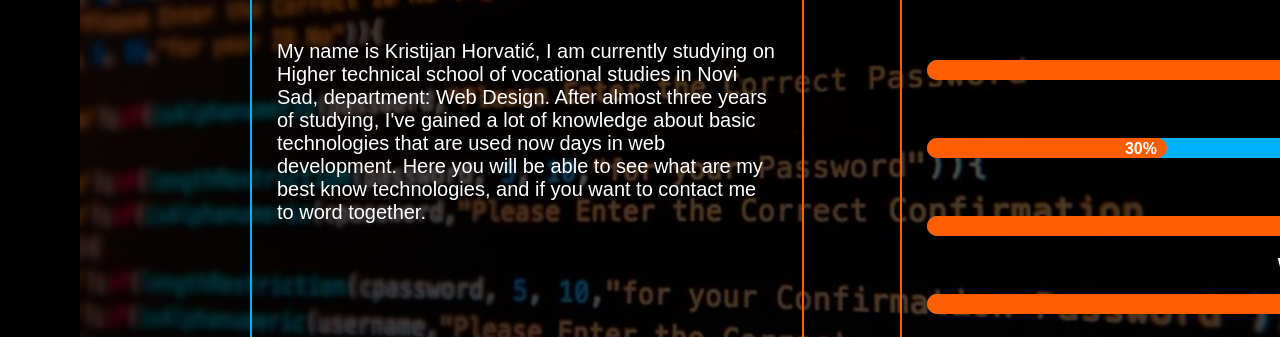
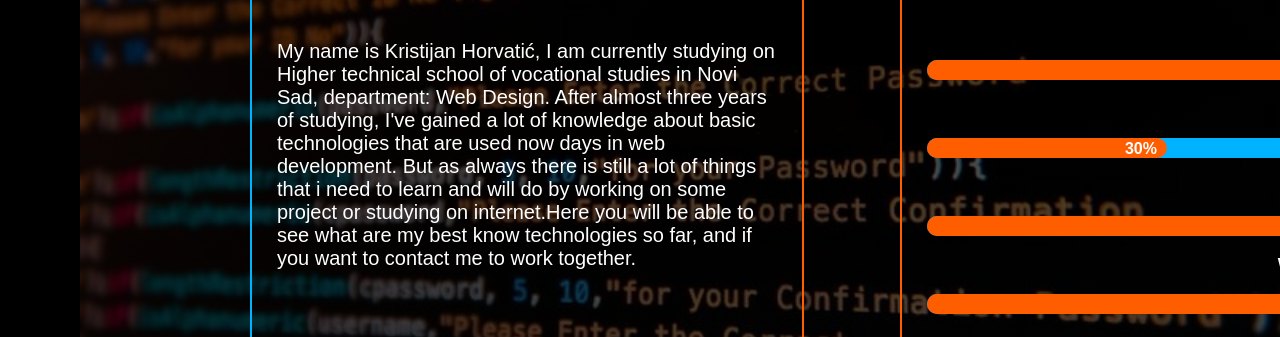
Before and after one commit to kristijaaaan/zavrsni-rad, a plain HTML site: page index2.html in a window 1280 px wide. Shown: the part 320-657 px from the top of the page. Drawn offline with Linux system fonts and the light colour scheme.

Commit message:
Update index2.html

```diff
--- a/index2.html
+++ b/index2.html
@@ -20,7 +20,7 @@
 	<div class="about-me">
 		<h1>ABOUT ME</h1><br><br>
 		<p>
-		My name is Kristijan Horvatić, I am currently studying on Higher technical school of vocational studies in Novi Sad, department: Web Design. After almost three years of studying, I've gained a lot of knowledge about basic technologies that are used now days in web development. Here you will be able to see what are my best know technologies, and if you want to contact me to word together.
+		My name is Kristijan Horvatić, I am currently studying on Higher technical school of vocational studies in Novi Sad, department: Web Design. After almost three years of studying, I've gained a lot of knowledge about basic technologies that are used now days in web development. But as always there is still a lot of things that i need to learn and will do by working on some project or studying on internet.Here you will be able to see what are my best know technologies so far, and if you want to contact me to work together.
 		</p>
 	</div>
 	<div class="my-skills">
```
